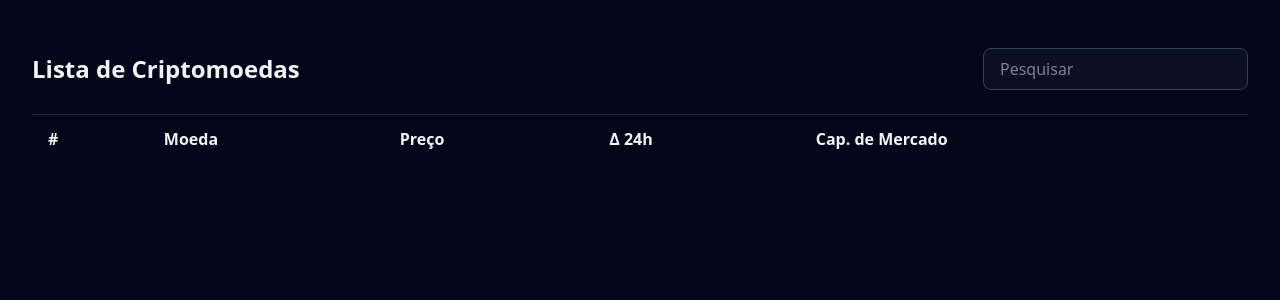
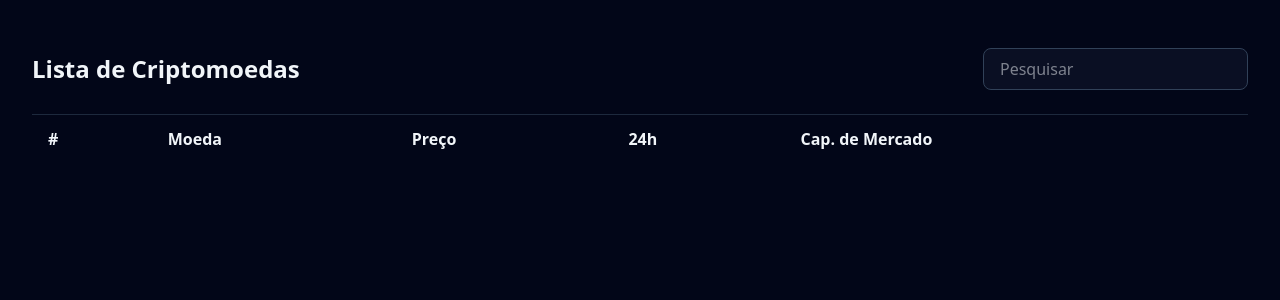
Before and after one commit to mateusathos/crypto-wallet-manager, a Flask app: page /criptomoedas in a window 1280 px wide. Shown: the part 65-365 px from the top of the page. Run offline with Flask 3, Linux system fonts and the light colour scheme; data that the repository does not hold is empty; parts of the project's set-up code (start-up, migrations or seed data) failed here and were passed over.

Commit message:
Simplify crypto change column label

```diff
--- a/templates/criptomoedas.html
+++ b/templates/criptomoedas.html
@@ -30,7 +30,7 @@
                             <th class="px-4 py-3">#</th>
                             <th class="px-4 py-3">Moeda</th>
                             <th class="px-4 py-3">Preço</th>
-                            <th class="px-4 py-3">Δ 24h</th>
+                            <th class="px-4 py-3">24h</th>
                             <th class="px-4 py-3">Cap. de Mercado</th>
                         </tr>
                     </thead>
```
